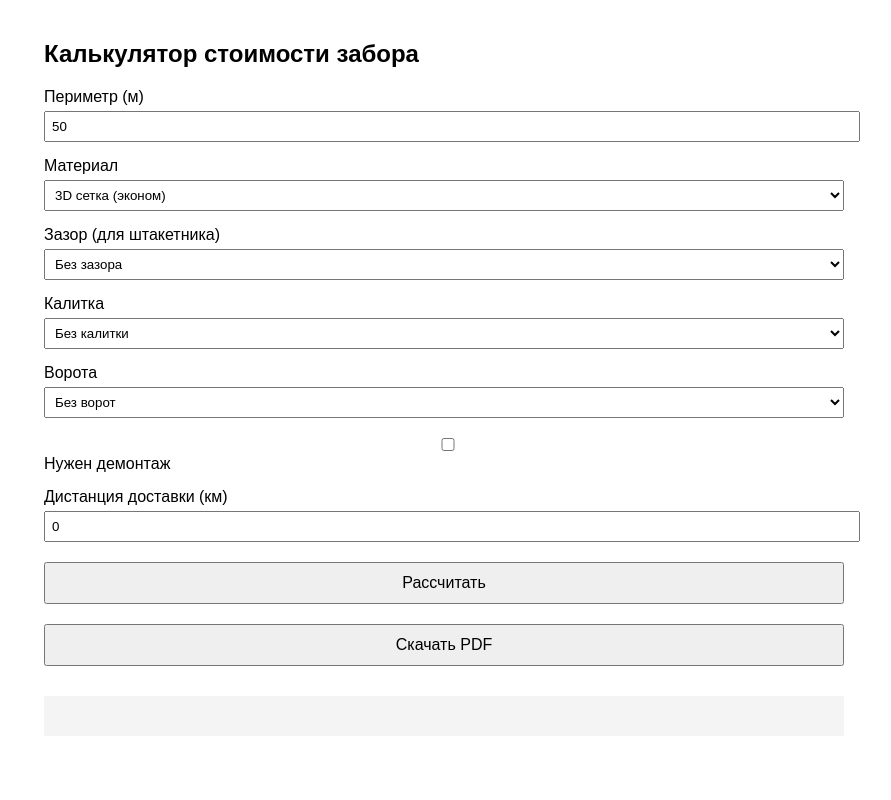
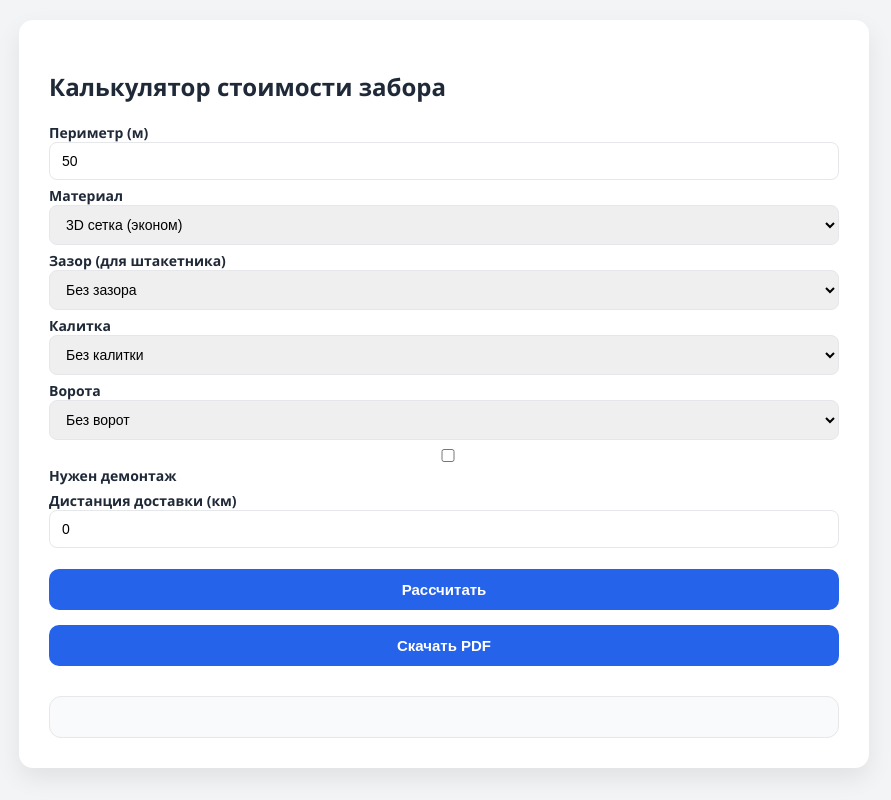
Before and after one commit to TimofeyDerbugov/zab_calc, a plain HTML site: page index.html in a window 1280 px wide. Shown: the whole page, without its empty margins (196-1087 px from the left). Drawn offline with nearby package versions, Linux system fonts and the light colour scheme.

Commit message:
Update index.html

```diff
--- a/index.html
+++ b/index.html
@@ -5,37 +5,119 @@
 <title>Калькулятор забора</title>
 
 <style>
+:root {
+    --main-color: #1f2937;
+    --accent-color: #2563eb;
+    --bg-color: #f3f4f6;
+    --card-bg: #ffffff;
+    --border-color: #e5e7eb;
+}
+
+* {
+    box-sizing: border-box;
+}
+
 body {
-    font-family: Arial;
-    max-width: 800px;
-    margin: 40px auto;
+    margin: 0;
+    font-family: 'Segoe UI', Arial, sans-serif;
+    background: var(--bg-color);
+    color: var(--main-color);
+    padding: 20px;
 }
+
+.container {
+    max-width: 850px;
+    margin: auto;
+    background: var(--card-bg);
+    padding: 30px;
+    border-radius: 14px;
+    box-shadow: 0 10px 25px rgba(0,0,0,0.08);
+}
+
+h1 {
+    text-align: center;
+    margin-bottom: 30px;
+    font-size: 26px;
+}
+
+.form-group {
+    margin-bottom: 18px;
+}
+
 label {
-    display:block;
-    margin-top:15px;
+    display: block;
+    font-weight: 600;
+    margin-bottom: 6px;
+    font-size: 14px;
 }
+
 input, select {
-    padding:6px;
-    margin-top:5px;
-    width:100%;
+    width: 100%;
+    padding: 10px 12px;
+    border-radius: 8px;
+    border: 1px solid var(--border-color);
+    font-size: 14px;
+    transition: 0.2s ease;
 }
+
+input:focus, select:focus {
+    outline: none;
+    border-color: var(--accent-color);
+    box-shadow: 0 0 0 3px rgba(37, 99, 235, 0.15);
+}
+
 button {
-    margin-top:20px;
-    padding:10px;
-    width:100%;
-    font-size:16px;
-    cursor:pointer;
+    margin-top: 15px;
+    padding: 12px;
+    width: 100%;
+    border: none;
+    border-radius: 10px;
+    background: var(--accent-color);
+    color: white;
+    font-size: 15px;
+    font-weight: 600;
+    cursor: pointer;
+    transition: 0.2s ease;
 }
+
+button:hover {
+    background: #1d4ed8;
+    transform: translateY(-1px);
+}
+
+button:active {
+    transform: translateY(0);
+}
+
 .result {
-    margin-top:30px;
-    padding:20px;
-    background:#f4f4f4;
-    white-space:pre-line;
+    margin-top: 30px;
+    padding: 20px;
+    background: #f9fafb;
+    border-radius: 12px;
+    border: 1px solid var(--border-color);
+    white-space: pre-line;
+    font-size: 14px;
+    line-height: 1.6;
+}
+
+/* 📱 Адаптив */
+@media (max-width: 600px) {
+    .container {
+        padding: 20px;
+    }
+
+    h1 {
+        font-size: 20px;
+    }
+
+    button {
+        font-size: 14px;
+    }
 }
 </style>
 </head>
 <body>
-
+<div class="container">
 <h2>Калькулятор стоимости забора</h2>
 
 <label>Периметр (м)
@@ -94,8 +176,8 @@ button {
 
 <button onclick="runCalc()">Рассчитать</button>
 <button onclick="downloadPDF()">Скачать PDF</button>
-
 <div class="result" id="result"></div>
+</div>
 <script src="https://cdnjs.cloudflare.com/ajax/libs/pdfmake/0.2.7/pdfmake.min.js"></script>
 <script src="https://cdnjs.cloudflare.com/ajax/libs/pdfmake/0.2.7/vfs_fonts.js"></script>
 <!-- jsPDF -->
@@ -105,7 +187,7 @@ button {
 // --- Цены ---
 const sheben_per_m = 20;
 const montage_per_m = 750;
-const demontazh_per_m = 100;
+const demontazh_per_m = 1000;
 const dostavka_km = 2000;
 
 const setka_3d_eco = 2400;
```
